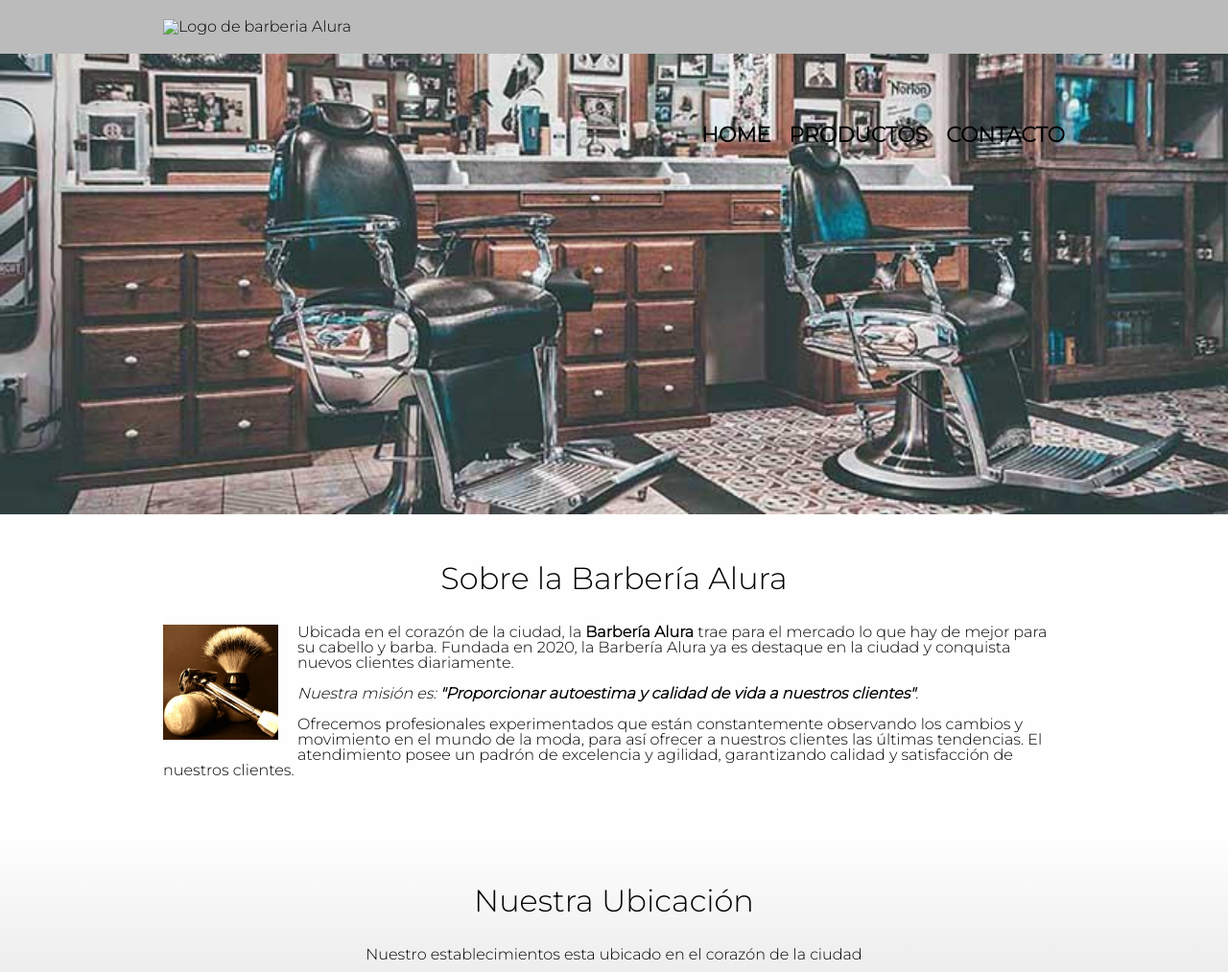
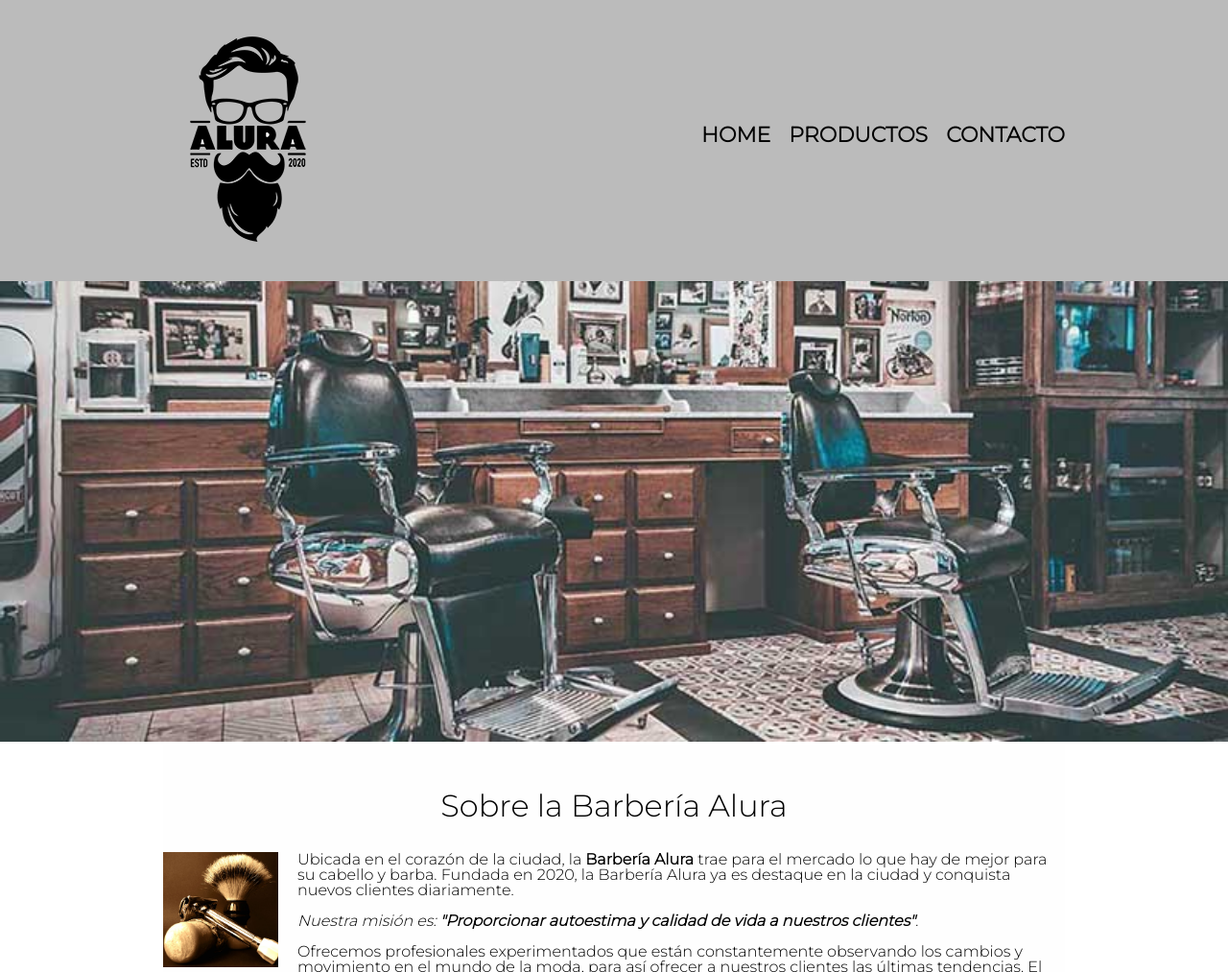
Before and after one commit to wkmo123/barberria-alura, a plain HTML site: page index.html in a window 1280 px wide. Shown: the top 1013 px of the page at 96% size. Drawn offline with Linux system fonts and the light colour scheme.

Commit message:
arreglado pagina

```diff
--- a/index.html
+++ b/index.html
@@ -16,7 +16,7 @@
 
     <header>
         <div class="caja">
-            <h1><img src="/curso4 html y css/imagenes/logo.png" alt="Logo de barberia Alura" /></h1>
+            <h1><img src="imagenes/logo.png" alt="Logo de barberia Alura" /></h1>
             <nav>
                 <ul>
                     <li><a href="index.html">Home</a></li>
```
